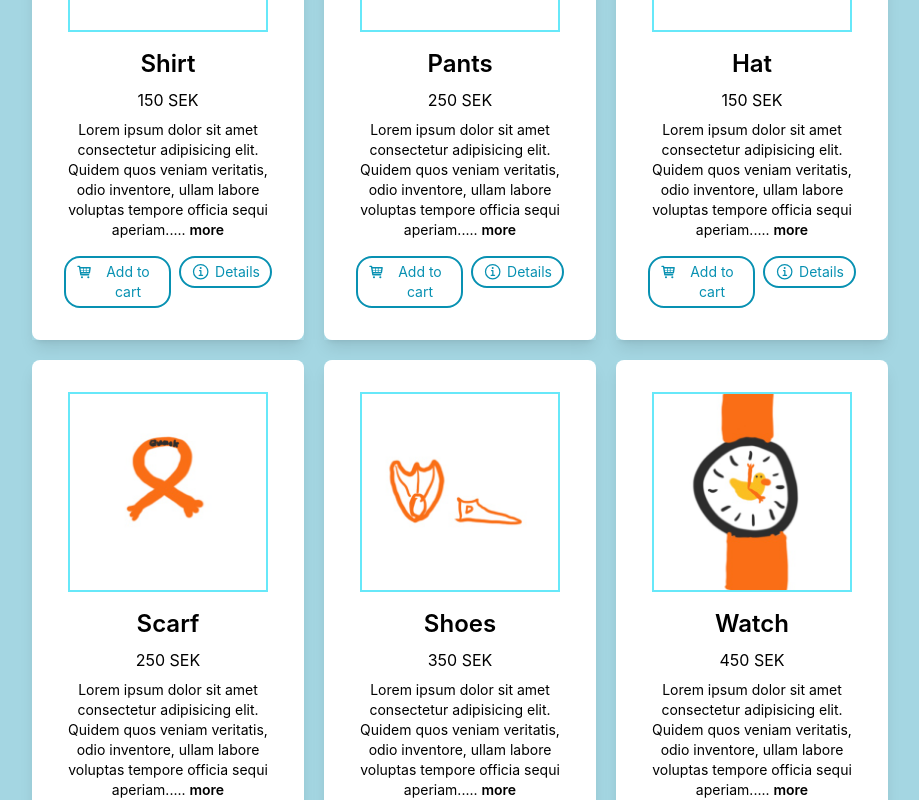
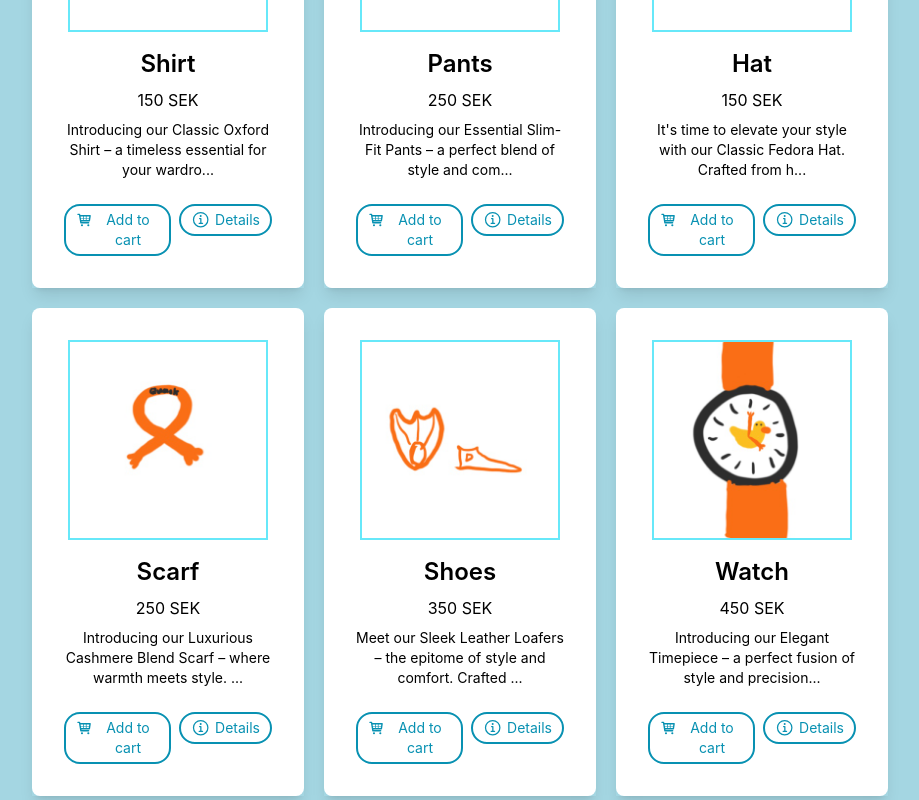
Before and after one commit to hassanidris/react-shopping-cart, a React (Create React App) app: page / in a window 1280 px wide. Shown: the part 700-1500 px from the top of the page, without its empty margins (180-1099 px from the left). Built offline with nearby package versions, Linux system fonts and the light colour scheme.

Commit message:
Fixing description

```diff
--- a/src/components/Product.jsx
+++ b/src/components/Product.jsx
@@ -6,7 +6,7 @@ import { IoInformationCircleOutline } from "react-icons/io5";
 
 function Product(props) {
   console.log(props.data);
-  const { id, name, price, image } = props.data;
+  const { id, name, price, image, description } = props.data;
   const {addToCart, cartItems} = useContext(ShopContext);
 
   return (
@@ -15,8 +15,9 @@ function Product(props) {
         <img className=" hover:scale-100 border-cyan-300 border-2" width={200} src={image} alt={name} />
         <h2 className="text-2xl font-semibold mt-4">{name}</h2>
         <p className=" p-2">{price} SEK</p>
-        <p className=" text-sm">Lorem ipsum dolor sit amet consectetur adipisicing elit. Quidem quos veniam veritatis, odio inventore, ullam labore voluptas tempore officia sequi aperiam..... <span className=" font-semibold">more</span> </p>
-        <div className="flex text-sm gap-2 mt-4">
+        {/* <p className=" text-sm">Lorem ipsum dolor sit amet consectetur adipisicing elit. Quidem quos veniam veritatis, odio inventore, ullam labore voluptas tempore officia sequi aperiam..... <span className=" font-semibold">more</span> </p> */}
+        <p className=" text-sm">{description.substring(0, 75)+'...'} </p>
+        <div className="flex text-sm gap-2 mt-6">
         <button className=" btn flex justify-center gap-1"
           onClick={(e) => {
             e.preventDefault();
```
